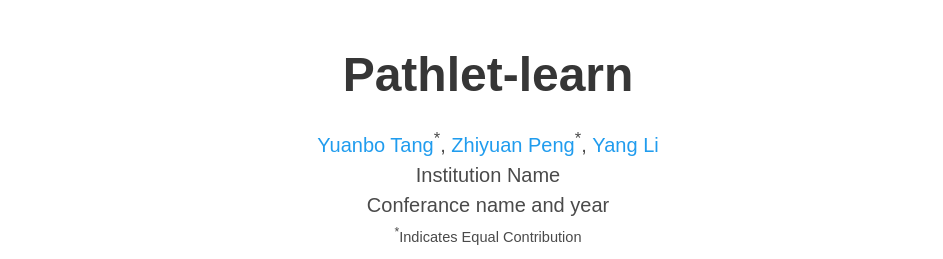
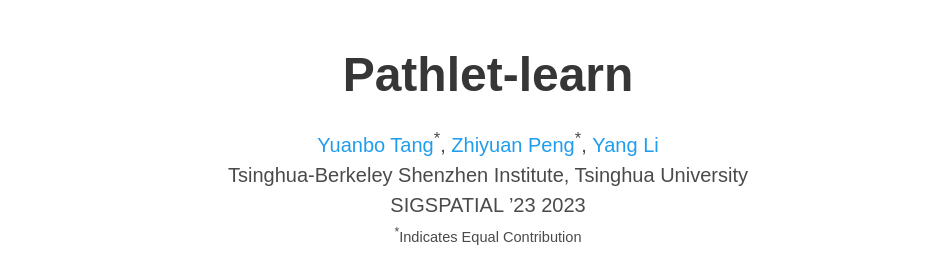
Before and after one commit to deemotry/deemotry.github.io, a plain HTML site: page index.html in a window 1280 px wide. Shown: the top 259 px of the page, without its empty margins (152-1095 px from the left). Drawn offline with nearby package versions, Linux system fonts and the light colour scheme; some icons are missing; a web font is replaced by a local one.

Commit message:
Update index.html

```diff
--- a/index.html
+++ b/index.html
@@ -65,7 +65,7 @@
                   </div>
 
                   <div class="is-size-5 publication-authors">
-                    <span class="author-block">Institution Name<br>Conferance name and year</span>
+                    <span class="author-block">Tsinghua-Berkeley Shenzhen Institute, Tsinghua University<br>SIGSPATIAL ’23 2023</span>
                     <span class="eql-cntrb"><small><br><sup>*</sup>Indicates Equal Contribution</small></span>
                   </div>
 
```
